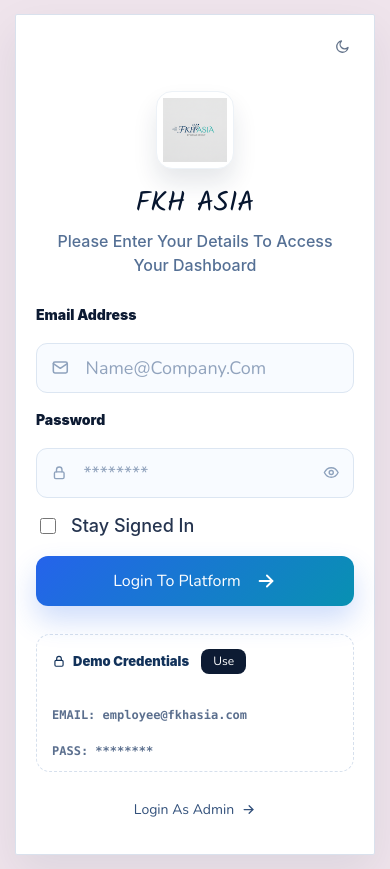
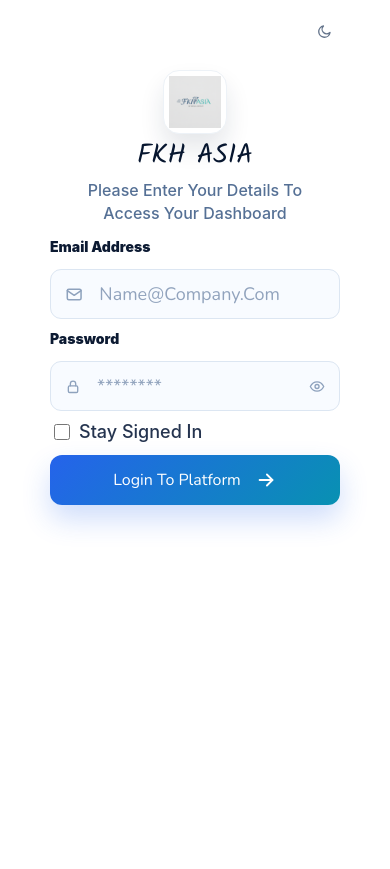
Before and after one commit to sufiyancodyvent-png/fkhasia, a React (Vite) app: page /login in a window 390 px wide. After the commit the page ends 844 px from the top, so only its background shows below. Built offline with nearby package versions, Linux system fonts and the light colour scheme; no server answers.

Commit message:
Refine mobile login layout

```diff
--- a/src/components/auth/AuthForm.jsx
+++ b/src/components/auth/AuthForm.jsx
@@ -4,40 +4,15 @@
 import { login, saveSession } from '../../lib/api'
 import logo from '../../assets/logo.png'
 
-const demoCredentials = {
-  employee: {
-    email: import.meta.env.VITE_DEMO_EMPLOYEE_EMAIL || 'employee@fkhasia.com',
-    password: import.meta.env.VITE_DEMO_EMPLOYEE_PASSWORD || '',
-  },
-  admin: {
-    email: import.meta.env.VITE_DEMO_ADMIN_EMAIL || 'admin@fkhasia.com',
-    password: import.meta.env.VITE_DEMO_ADMIN_PASSWORD || '',
-  },
-}
-
 function AuthForm({ mode = 'login' }) {
   const navigate = useNavigate()
   const isRegister = mode === 'register'
   const [form, setForm] = useState({ email: '', password: '' })
-  const [demoRole, setDemoRole] = useState('employee')
   const [error, setError] = useState('')
   const [loading, setLoading] = useState(false)
-  const activeDemo = demoCredentials[demoRole]
 
   const updateField = (field) => (event) => {
     setForm((current) => ({ ...current, [field]: event.target.value }))
-  }
-
-  const useDemoCredentials = (role = demoRole) => {
-    const demo = demoCredentials[role]
-    setDemoRole(role)
-    setForm((current) => ({ email: demo.email, password: demo.password || current.password }))
-    setError('')
-  }
-
-  const toggleDemoRole = () => {
-    const nextRole = demoRole === 'employee' ? 'admin' : 'employee'
-    useDemoCredentials(nextRole)
   }
 
   const handleLogin = async (event) => {
@@ -57,8 +32,7 @@
   }
 
   return (
-    <section className="auth-form-panel" aria-label="Authentication">
-      <div className="auth-card">
+    <section className="auth-form-panel auth-card" aria-label="Authentication">
       <button className="auth-theme-indicator" type="button" aria-label="Theme">
         <Icon name="moon" size={18} />
       </button>
@@ -66,7 +40,16 @@
         <img src={logo} alt="FKH ASIA" />
       </div>
       <div className="auth-copy">
-          <h2>{isRegister ? 'Create Account' : 'FKH ASIA'}</h2>
+        <h2>
+          {isRegister ? (
+            'Create Account'
+          ) : (
+            <>
+              <span className="auth-title-desktop">Sign In</span>
+              <span className="auth-title-mobile">FKH ASIA</span>
+            </>
+          )}
+        </h2>
         <p>
           {isRegister
             ? 'Register Your Workspace Profile To Access Your Dashboard'
@@ -124,28 +107,6 @@
           <Icon name="arrowRight" size={22} />
         </button>
       </form>
-
-        {!isRegister && (
-          <>
-            <div className="demo-box">
-              <div className="demo-box-head">
-                <strong>
-                  <Icon name="lock" size={14} />
-                  Demo Credentials
-                </strong>
-                <button type="button" onClick={() => useDemoCredentials()}>Use</button>
-              </div>
-              <p>EMAIL: {activeDemo.email}</p>
-              <p>PASS: {activeDemo.password ? activeDemo.password : '********'}</p>
-            </div>
-
-            <button className="auth-role-link" type="button" onClick={toggleDemoRole}>
-              Login As {demoRole === 'employee' ? 'Admin' : 'Employee'}
-              <Icon name="arrowRight" size={15} />
-            </button>
-          </>
-        )}
-      </div>
     </section>
   )
 }
--- a/src/employee-final.css
+++ b/src/employee-final.css
@@ -3265,38 +3265,80 @@
   background: #fff !important;
 }
 
-/* Final auth screen: compact centered login card matching the requested reference. */
+/* Mobile-only auth screen: desktop keeps the original split login layout. */
+#root .auth-theme-indicator,
+#root .auth-logo-badge,
+#root .auth-title-mobile {
+  display: none;
+}
+
+#root .auth-title-desktop {
+  display: inline;
+}
+
+@media (min-width: 761px) {
+  #root .auth-form-panel.auth-card {
+    width: auto !important;
+    max-width: none !important;
+  }
+
+  #root .auth-form-panel.auth-card > .auth-copy,
+  #root .auth-form-panel.auth-card > .auth-form {
+    width: 100% !important;
+    max-width: 672px !important;
+  }
+}
+
+@media (max-width: 760px) {
+  html,
+  body,
+  #root {
+    min-height: 100%;
+    background: #efe4ec !important;
+  }
+
   #root .auth-shell {
-  min-height: 100vh;
-  display: flex;
-  align-items: center;
-  justify-content: center;
-  padding: 18px;
-  background: #efe4ec;
+    width: 100% !important;
+    min-height: 100vh !important;
+    min-height: 100svh !important;
+    display: flex !important;
+    align-items: flex-start !important;
+    justify-content: center !important;
+    padding: 26px 24px !important;
+    box-sizing: border-box !important;
+    overflow-y: auto !important;
+    background: #efe4ec !important;
   }
 
   #root .auth-brand-panel {
-  display: none;
+    display: none !important;
   }
 
   #root .auth-form-panel {
-  flex: 0 1 auto;
-  width: 100%;
-  min-height: 0;
-  padding: 0;
-  background: transparent;
+    flex: 0 1 330px !important;
+    width: 100% !important;
+    max-width: 330px !important;
+    min-height: calc(100vh - 52px) !important;
+    min-height: calc(100svh - 52px) !important;
+    padding: 0 !important;
+    box-sizing: border-box !important;
+    background: transparent !important;
   }
 
   #root .auth-card {
-  position: relative;
-  width: min(100%, 410px);
-  min-height: 0;
-  margin: 0 auto;
-  padding: 76px 24px 26px;
-  border: 1px solid #d9e1ed;
-  border-radius: 2px;
-  background: #ffffff;
-  box-shadow: 0 18px 45px rgba(15, 36, 68, 0.08);
+    position: relative !important;
+    width: 100% !important;
+    height: calc(100vh - 52px) !important;
+    height: calc(100svh - 52px) !important;
+    min-height: calc(100vh - 52px) !important;
+    min-height: calc(100svh - 52px) !important;
+    margin: 0 auto !important;
+    padding: 74px 16px 20px !important;
+    box-sizing: border-box !important;
+    border: 1px solid #d9e1ed !important;
+    border-radius: 2px !important;
+    background: #ffffff !important;
+    box-shadow: 0 18px 45px rgba(15, 36, 68, 0.08) !important;
   }
 
   #root .auth-theme-indicator {
@@ -3316,9 +3358,9 @@
   }
 
   #root .auth-logo-badge {
-  width: 78px;
-  height: 78px;
-  margin: 0 auto 20px;
+    width: 64px;
+    height: 64px;
+    margin: 0 auto 18px;
     display: flex;
     align-items: center;
     justify-content: center;
@@ -3330,28 +3372,36 @@
   }
 
   #root .auth-logo-badge img {
-  width: 64px;
-  height: 64px;
+    width: 52px;
+    height: 52px;
     object-fit: contain;
   }
 
   #root .auth-copy {
     text-align: center;
+  }
+
+  #root .auth-title-desktop {
+    display: none;
+  }
+
+  #root .auth-title-mobile {
+    display: inline;
   }
 
   #root .auth-copy h2 {
     margin: 0;
     color: #07162f;
-  font-family: 'Nunito', Arial, sans-serif;
-  font-size: clamp(28px, 7vw, 34px);
+    font-family: var(--font-display), 'Nunito', Arial, sans-serif;
+    font-size: clamp(26px, 7vw, 32px);
     font-weight: 900;
     letter-spacing: 0;
     line-height: 1.05;
   }
 
   #root .auth-copy p:last-child {
-  max-width: 285px;
-  margin: 12px auto 30px;
+    max-width: 270px;
+    margin: 12px auto 16px;
     color: #557095;
     font-size: 16px;
     font-weight: 500;
@@ -3360,7 +3410,7 @@
   }
 
   #root .auth-form {
-  gap: 19px;
+    gap: 18px;
   }
 
   #root .auth-form label {
@@ -3442,77 +3492,28 @@
     opacity: 0.75;
   }
 
-#root .demo-box {
-  margin-top: 28px;
-  padding: 14px 15px 13px;
-  border: 1px dashed #d6e0ed;
-  border-radius: 14px;
-  background: #ffffff;
-}
-
-#root .demo-box-head {
-  display: flex;
-  align-items: center;
-  justify-content: space-between;
-  gap: 12px;
-  margin-bottom: 12px;
-}
-
-#root .demo-box strong {
-  display: inline-flex;
-  align-items: center;
-  gap: 7px;
-  color: #12325a;
-  font-size: 13px;
-  font-weight: 900;
-}
-
-#root .demo-box button {
-  min-width: 45px;
-  min-height: 25px;
-  border: 0;
-  border-radius: 8px;
-  color: #ffffff;
-  background: #0d1b33;
-  font-size: 12px;
-  font-weight: 900;
-  cursor: pointer;
-}
-
-#root .demo-box p {
-  margin: 4px 0 0;
-  color: #5b6f8e;
-  font-family: ui-monospace, SFMono-Regular, Menlo, Consolas, monospace;
-  font-size: 12px;
-  font-weight: 800;
-  letter-spacing: 0;
-}
-
-#root .auth-role-link {
-  width: 100%;
-  min-height: 40px;
-  margin-top: 18px;
-  display: inline-flex;
-  align-items: center;
-  justify-content: center;
-  gap: 7px;
-  border: 0;
-  color: #33517b;
-  background: transparent;
-  font-size: 14px;
-  font-weight: 700;
-  cursor: pointer;
-}
-
-@media (max-width: 520px) {
+  #root .auth-card .auth-form {
+    max-width: 100%;
+  }
+}
+
+@media (max-width: 380px) {
   #root .auth-shell {
-    align-items: flex-start;
-    padding: 14px 8px;
+    padding: 24px 14px !important;
+  }
+
+  #root .auth-form-panel {
+    flex-basis: 310px !important;
+    max-width: 310px !important;
+    min-height: calc(100vh - 48px) !important;
+    min-height: calc(100svh - 48px) !important;
   }
 
   #root .auth-card {
-    width: min(100%, 360px);
-    padding: 76px 20px 24px;
+    height: calc(100vh - 48px) !important;
+    height: calc(100svh - 48px) !important;
+    min-height: calc(100vh - 48px) !important;
+    min-height: calc(100svh - 48px) !important;
   }
 }
 
@@ -3595,7 +3596,92 @@
 }
 
 @media (max-width: 760px) {
+  html:has(#root .auth-shell),
+  body:has(#root .auth-shell),
+  #root:has(.auth-shell) {
+    background: #ffffff !important;
+  }
+
+  #root .auth-shell {
+    background: #ffffff !important;
+  }
+}
+
+@media (max-width: 760px) {
   #root .employee-shell.nav-expanded .employee-panel-brand {
     grid-template-columns: 54px minmax(0, 1fr) 42px !important;
   }
 }
+
+/* Mobile auth final: no nested card look, render the login directly on a white page. */
+@media (max-width: 760px) {
+  html:has(#root .auth-shell),
+  body:has(#root .auth-shell),
+  #root:has(.auth-shell),
+  #root .auth-shell {
+    width: 100% !important;
+    min-height: 100vh !important;
+    min-height: 100svh !important;
+    margin: 0 !important;
+    background: #ffffff !important;
+  }
+
+  #root .auth-shell {
+    padding: 0 !important;
+    overflow-x: hidden !important;
+    overflow-y: auto !important;
+  }
+
+  #root .auth-form-panel.auth-card {
+    display: block !important;
+    width: 100% !important;
+    max-width: none !important;
+    height: auto !important;
+    min-height: 100vh !important;
+    min-height: 100svh !important;
+    margin: 0 !important;
+    padding: 70px 20px 34px !important;
+    border: 0 !important;
+    border-radius: 0 !important;
+    background: #ffffff !important;
+    box-shadow: none !important;
+  }
+
+  #root .auth-form-panel.auth-card > .auth-copy,
+  #root .auth-form-panel.auth-card > .auth-form {
+    width: 100% !important;
+    max-width: 360px !important;
+    margin-right: auto !important;
+    margin-left: auto !important;
+  }
+
+  #root .auth-logo-badge {
+    margin-bottom: 8px !important;
+  }
+
+  #root .auth-copy {
+    margin: 0 auto !important;
+    padding: 0 !important;
+  }
+
+  #root .auth-copy h2 {
+    margin: 0 0 8px !important;
+  }
+
+  #root .auth-copy p:last-child {
+    margin: 0 auto 14px !important;
+  }
+
+  #root .auth-form {
+    margin-top: 0 !important;
+    gap: 12px !important;
+  }
+
+  #root .auth-form label {
+    gap: 6px !important;
+  }
+
+  #root .auth-theme-indicator {
+    right: max(22px, calc((100vw - 360px) / 2)) !important;
+  }
+}
```
Lines whose indentation alone changed are shown as unchanged.
